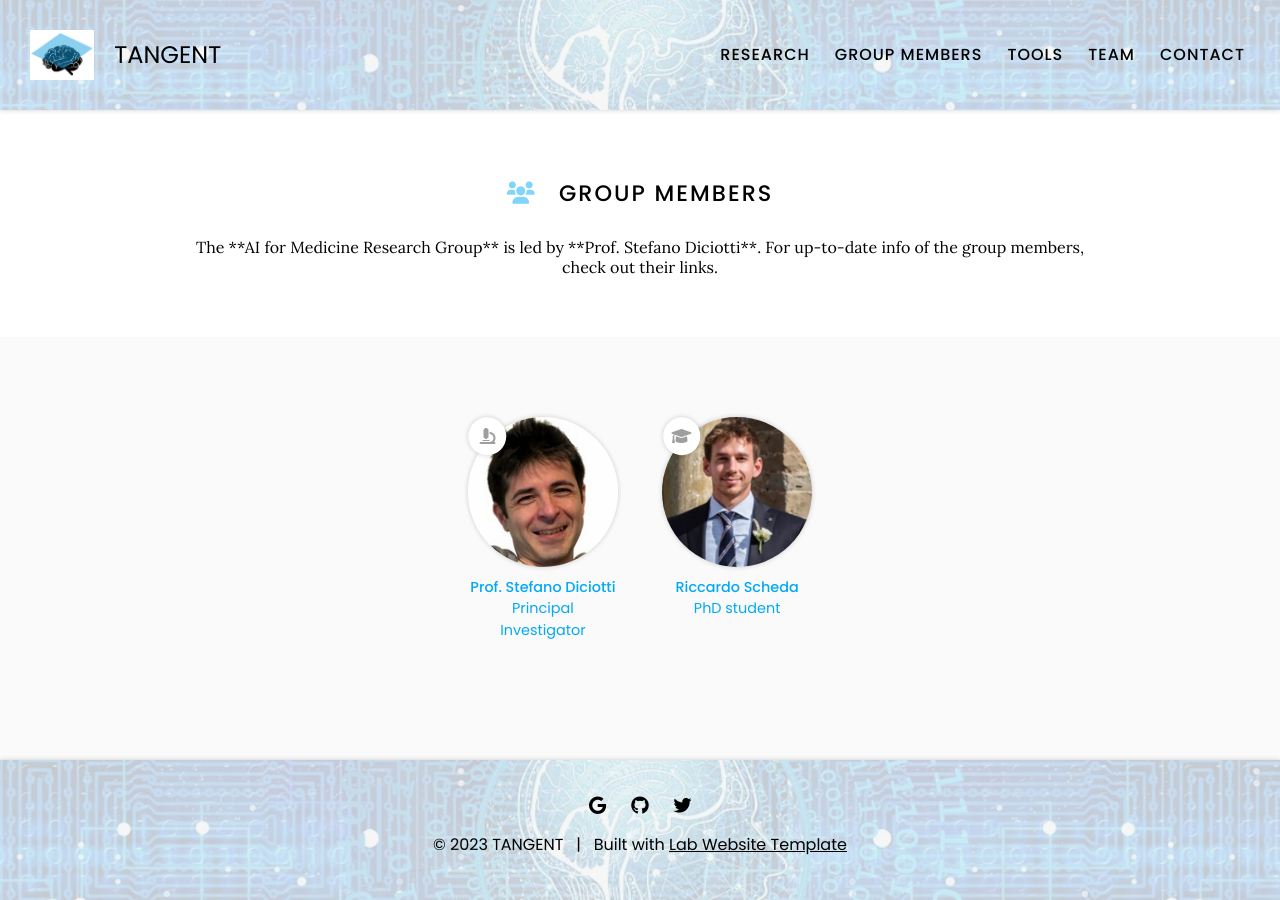
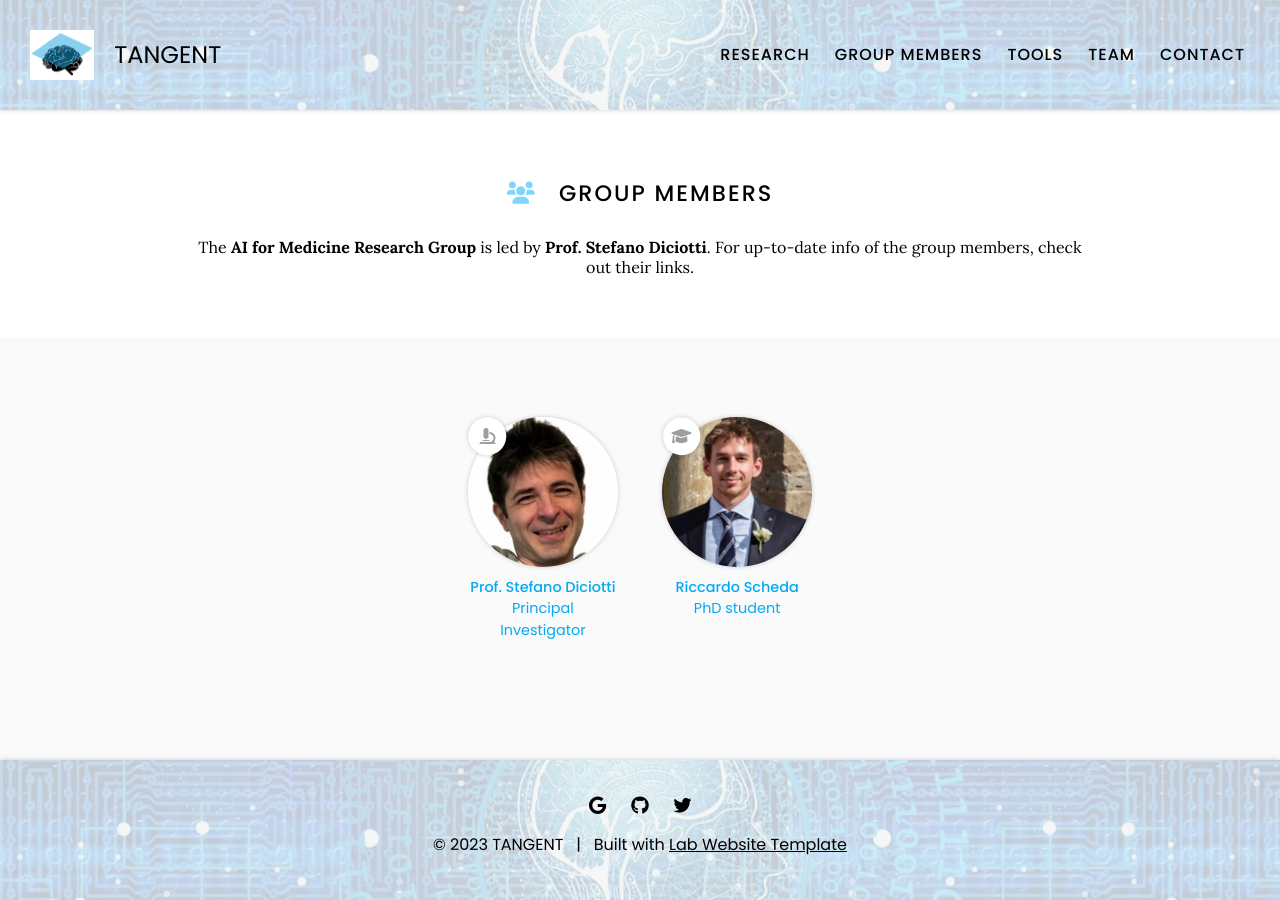
Before and after one commit to riccardoscheda/riccardoscheda.github.io, a Jekyll site: the page built from our_team/index.md, in a window 1280 px wide. Built offline with Jekyll 4.4.1, drawn with Linux system fonts in a browser that asks for light colours.

```diff
--- a/our_team/index.md
+++ b/our_team/index.md
@@ -13,7 +13,7 @@ footer-dark: false
 # <i class="fas fa-users"></i>Group Members
 
 
-<center>The **AI for Medicine Research Group** is led by **Prof. Stefano Diciotti**.
+<center>The <b>AI for Medicine Research Group</b> is led by <b>Prof. Stefano Diciotti</b>.
 For up-to-date info of the group members, check out their links.</center>
 
 {% include section.html %}
```
